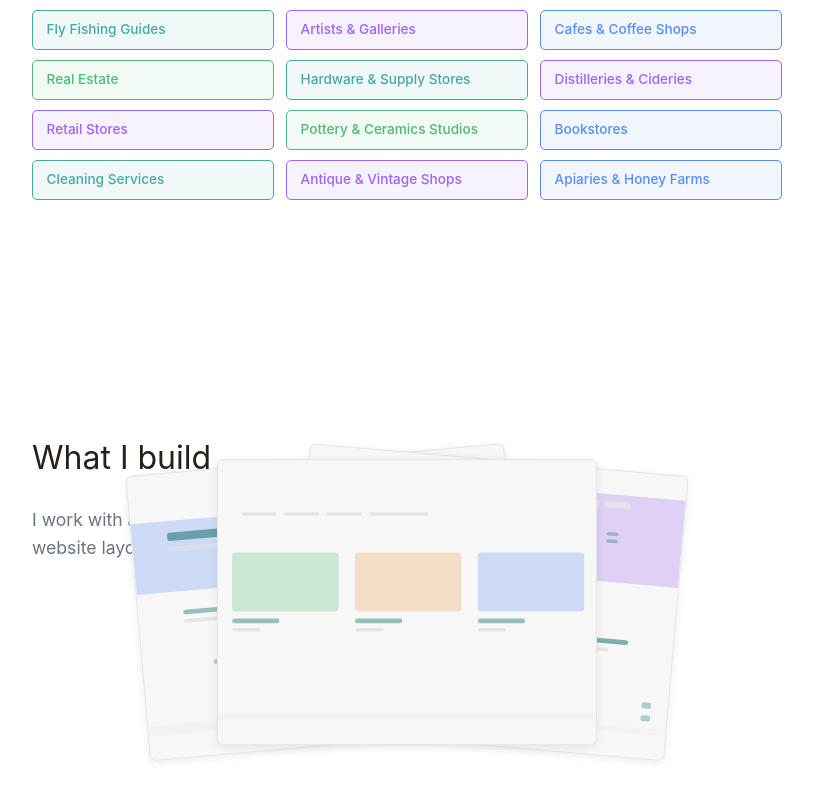
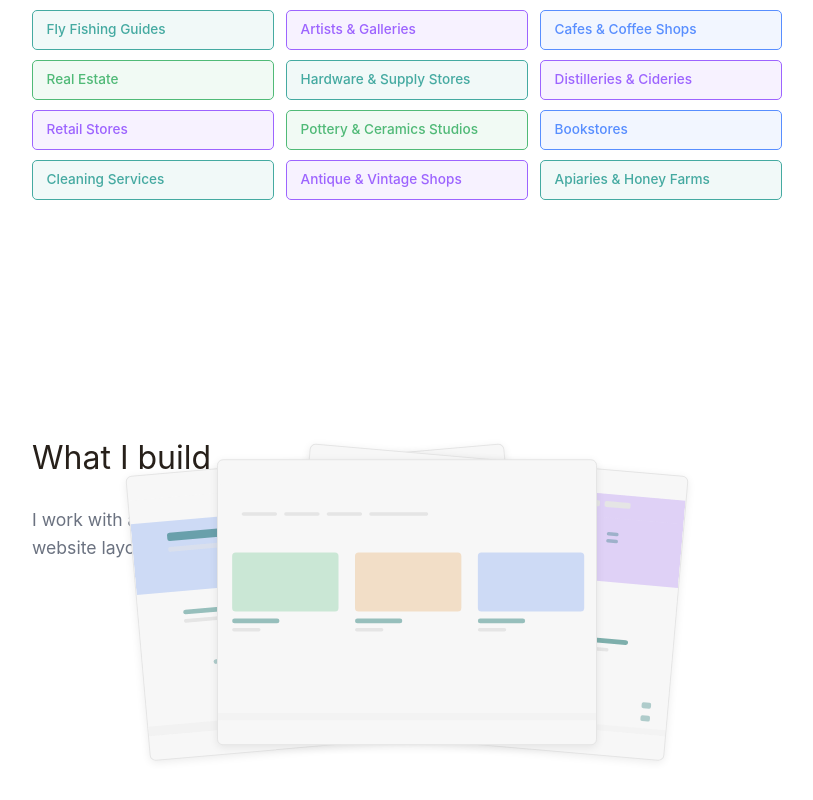
Before and after one commit to jacoblbagent/broughton-web-development, a React (Vite) app: page / in a window 1280 px wide. Shown: the part 1750-2550 px from the top of the page, without its empty margins (233-1046 px from the left). Built offline with nearby package versions, Linux system fonts and the light colour scheme.

Commit message:
business tiles: ensure no two consecutive items share the same color

```diff
--- a/src/pages/Home/Home.tsx
+++ b/src/pages/Home/Home.tsx
@@ -560,10 +560,15 @@ export default function Home() {
 
   const businesses = useMemo(() => {
     const shuffled = [...businessNames].sort(() => Math.random() - 0.5);
-    return shuffled.slice(0, 12).map((name) => ({
-      name,
-      color: palette[Math.floor(Math.random() * palette.length)],
-    }));
+    let lastColor = '';
+    return shuffled.slice(0, 12).map((name) => {
+      let color;
+      do {
+        color = palette[Math.floor(Math.random() * palette.length)];
+      } while (color === lastColor);
+      lastColor = color;
+      return { name, color };
+    });
   }, [businessRefreshKey]);
 
   useEffect(() => {
```
